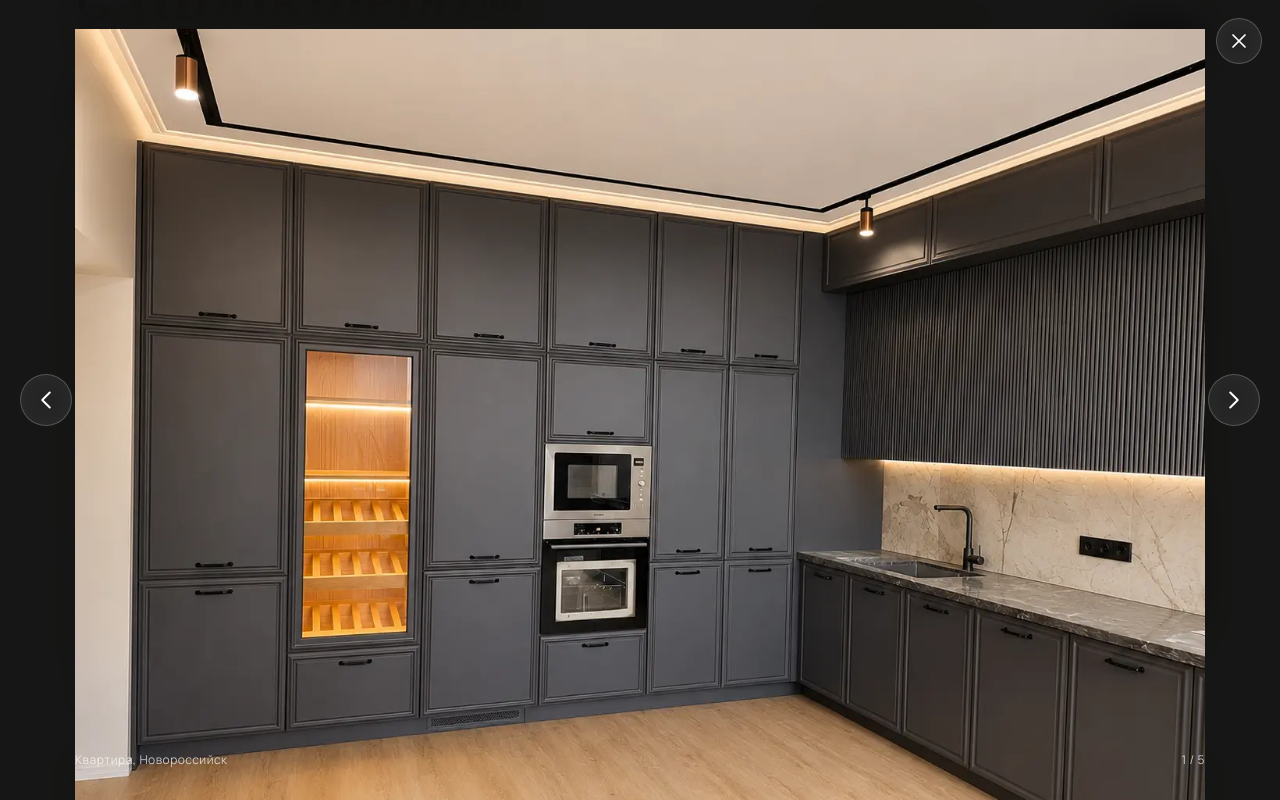
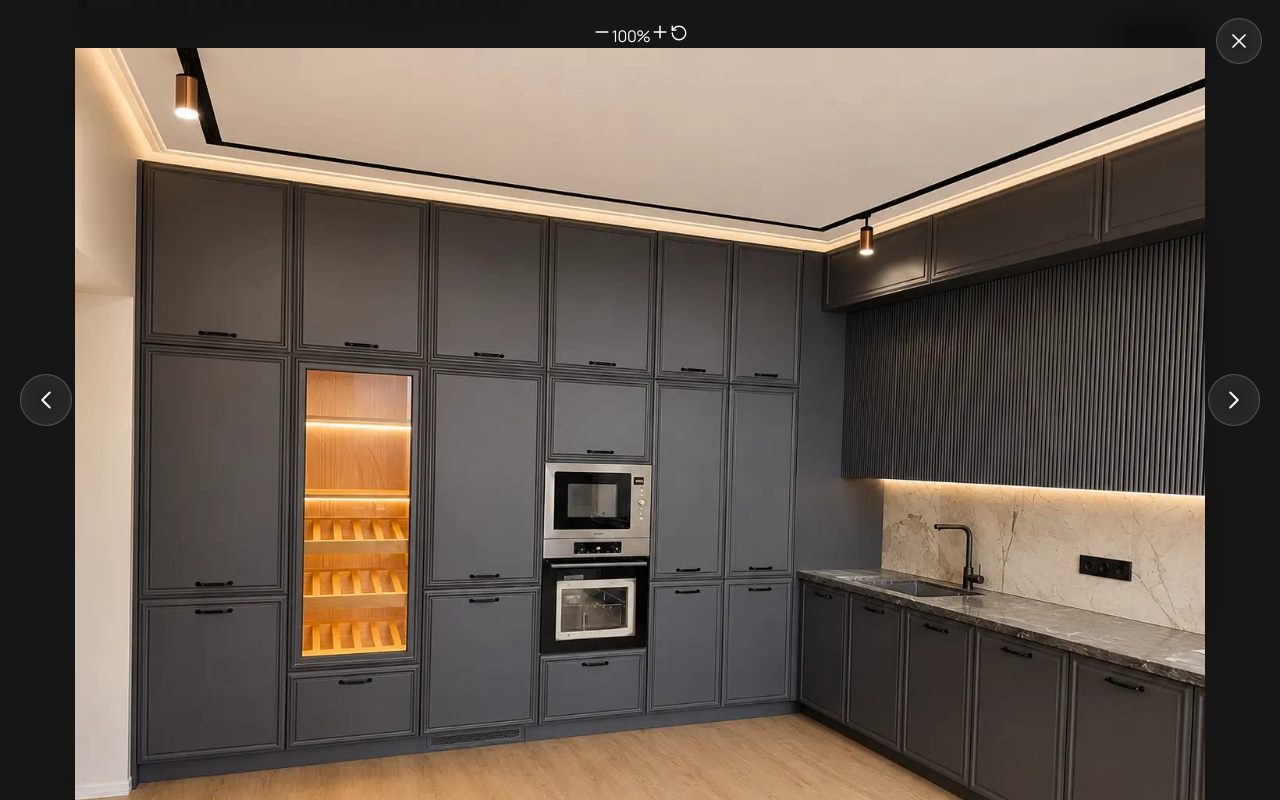
Before and after one commit to ikhmelevskiy02-web/khmelevskiy-furniture-studio, a React (Vite) app: page / in a window 1280 px wide. Both pictures are taken after a click on the button 974 px from the left and 1669 px from the top of the page. Shown: the part 1269-2069 px from the top of the page. Built offline with nearby package versions, Linux system fonts and the light colour scheme.

Commit message:
Improve gallery zoom and update studio sections

```diff
--- a/src/App.jsx
+++ b/src/App.jsx
@@ -2,13 +2,16 @@ import { useEffect, useRef, useState } from 'react'
 import {
   ArrowDownRight,
   ArrowUpRight,
-  Check,
   ChevronLeft,
   ChevronRight,
   ChevronUp,
+  Factory,
   Mail,
   MapPin,
+  Minus,
   Phone,
+  Plus,
+  RotateCcw,
   Send,
   X,
 } from 'lucide-react'
@@ -26,7 +29,6 @@ const CONTACTS = {
   city: 'Ростов-на-Дону',
 }
 
-const FORM_ENDPOINT = ''
 const ASSET_VERSION = '20260719-1'
 const asset = (path) => {
   const normalizedPath = String(path).replace(/^\/+/, '')
@@ -37,6 +39,7 @@ const asset = (path) => {
 const NAV_LINKS = [
   { href: '#works', label: 'Проекты' },
   { href: '#services', label: 'Возможности' },
+  { href: '#production', label: 'Производство' },
   { href: '#about', label: 'Студия' },
   { href: '#contacts', label: 'Контакты' },
 ]
@@ -113,12 +116,9 @@ const SERVICES = [
   },
 ]
 
-const PROCESS = [
-  ['01', 'Знакомство', 'Обсуждаем пространство, сценарии жизни, эстетику и ориентиры по бюджету.'],
-  ['02', 'Проект', 'Делаем замер, продумываем конструкцию, материалы и визуальную подачу.'],
-  ['03', 'Производство', 'Изготавливаем на собственных мощностях и контролируем каждый узел.'],
-  ['04', 'Монтаж', 'Доставляем, собираем и сдаём готовый интерьер без разрыва между идеей и реализацией.'],
-]
+const PRODUCTION_ADDRESS = 'Ростовская область, Родионово-Несветайский район, Волошинское сельское поселение, село Генеральское, Советская улица, 4Б/2'
+const PRODUCTION_MAP_URL = `https://yandex.ru/map-widget/v1/?mode=search&text=${encodeURIComponent(PRODUCTION_ADDRESS)}&z=15`
+const PRODUCTION_MAP_LINK = `https://yandex.ru/maps/?mode=search&text=${encodeURIComponent(PRODUCTION_ADDRESS)}`
 
 const OGRN = ['11561', '71000', '457'].join('')
 const INN = ['61300', '09848'].join('')
@@ -284,7 +284,7 @@ function Hero() {
             <ArrowDownRight size={18} strokeWidth={2.2} />
           </a>
 
-          <a className="btn-book" href="#callback">
+          <a className="btn-book" href={CONTACTS.telegramHref} target="_blank" rel="noreferrer">
             <span className="btn-book-avatar"><Phone size={18} strokeWidth={1.9} /></span>
             <span className="btn-book-text">
               <span className="btn-book-primary">Обсудить проект</span>
@@ -347,14 +347,35 @@ function ZoomableImage({ className = '', onOpen, ...props }) {
 
 function ImageLightbox({ gallery, onClose }) {
   const [activeImage, setActiveImage] = useState(gallery.index ?? 0)
+  const [scale, setScale] = useState(1)
+  const [position, setPosition] = useState({ x: 0, y: 0 })
   const closeButton = useRef(null)
-  const touchStart = useRef(null)
+  const gesture = useRef(null)
+  const dragged = useRef(false)
   const images = gallery.images
   const isGallery = images.length > 1
+  const minScale = 1
+  const maxScale = 5
+
+  const applyScale = (nextScale) => {
+    const normalized = Math.min(maxScale, Math.max(minScale, nextScale))
+    setScale(normalized)
+    if (normalized === minScale) setPosition({ x: 0, y: 0 })
+  }
+
+  const zoomBy = (amount) => applyScale(scale + amount)
+  const resetView = () => {
+    setScale(1)
+    setPosition({ x: 0, y: 0 })
+  }
 
   const showImage = (nextIndex) => {
     setActiveImage((nextIndex + images.length) % images.length)
   }
+
+  useEffect(() => {
+    resetView()
+  }, [activeImage])
 
   useEffect(() => {
     const previousOverflow = document.body.style.overflow
@@ -369,6 +390,23 @@ function ImageLightbox({ gallery, onClose }) {
       if (event.key === 'ArrowRight' && isGallery) {
         setActiveImage((current) => (current + 1) % images.length)
       }
+      if (event.key === '+' || event.key === '=') {
+        event.preventDefault()
+        setScale((current) => Math.min(maxScale, current + 0.5))
+      }
+      if (event.key === '-') {
+        event.preventDefault()
+        setScale((current) => {
+          const next = Math.max(minScale, current - 0.5)
+          if (next === minScale) setPosition({ x: 0, y: 0 })
+          return next
+        })
+      }
+      if (event.key === '0') {
+        event.preventDefault()
+        setScale(1)
+        setPosition({ x: 0, y: 0 })
+      }
     }
 
     window.addEventListener('keydown', handleKeyDown)
@@ -378,18 +416,80 @@ function ImageLightbox({ gallery, onClose }) {
     }
   }, [images.length, isGallery, onClose])
 
+  const getTouchDistance = (touches) => {
+    const first = touches[0]
+    const second = touches[1]
+    return Math.hypot(second.clientX - first.clientX, second.clientY - first.clientY)
+  }
+
   const handleTouchStart = (event) => {
-    const touch = event.changedTouches[0]
-    touchStart.current = touch ? { x: touch.clientX, y: touch.clientY } : null
+    dragged.current = false
+    if (event.touches.length === 2) {
+      gesture.current = {
+        mode: 'pinch',
+        distance: getTouchDistance(event.touches),
+        scale,
+      }
+      return
+    }
+
+    const touch = event.touches[0]
+    if (!touch) return
+    gesture.current = {
+      mode: scale > 1 ? 'pan' : 'swipe',
+      x: touch.clientX,
+      y: touch.clientY,
+      originX: position.x,
+      originY: position.y,
+    }
+  }
+
+  const handleTouchMove = (event) => {
+    if (!gesture.current) return
+
+    if (gesture.current.mode === 'pinch' && event.touches.length === 2) {
+      event.preventDefault()
+      const ratio = getTouchDistance(event.touches) / gesture.current.distance
+      applyScale(gesture.current.scale * ratio)
+      dragged.current = true
+      return
+    }
+
+    if (gesture.current.mode === 'pan' && event.touches.length === 1) {
+      event.preventDefault()
+      const touch = event.touches[0]
+      setPosition({
+        x: gesture.current.originX + touch.clientX - gesture.current.x,
+        y: gesture.current.originY + touch.clientY - gesture.current.y,
+      })
+      dragged.current = true
+    }
   }
 
   const handleTouchEnd = (event) => {
-    if (touchStart.current === null) return
+    if (!gesture.current) return
+
+    if (event.touches.length === 1 && gesture.current.mode === 'pinch') {
+      const touch = event.touches[0]
+      gesture.current = {
+        mode: scale > 1 ? 'pan' : 'swipe',
+        x: touch.clientX,
+        y: touch.clientY,
+        originX: position.x,
+        originY: position.y,
+      }
+      return
+    }
+
+    if (event.touches.length > 0) return
+    const currentGesture = gesture.current
+    gesture.current = null
+    if (currentGesture.mode !== 'swipe') return
+
     const touch = event.changedTouches[0]
-    const end = touch ? { x: touch.clientX, y: touch.clientY } : touchStart.current
-    const distanceX = end.x - touchStart.current.x
-    const distanceY = end.y - touchStart.current.y
-    touchStart.current = null
+    const end = touch ? { x: touch.clientX, y: touch.clientY } : { x: currentGesture.x, y: currentGesture.y }
+    const distanceX = end.x - currentGesture.x
+    const distanceY = end.y - currentGesture.y
 
     if (distanceY < -72 && Math.abs(distanceY) > Math.abs(distanceX) * 1.15) {
       onClose()
@@ -400,9 +500,39 @@ function ImageLightbox({ gallery, onClose }) {
     distanceX > 0 ? showImage(activeImage - 1) : showImage(activeImage + 1)
   }
 
-  const handleBackdropClick = (event) => {
-    if (event.target.closest('img, button')) return
-    onClose()
+  const handleWheel = (event) => {
+    event.preventDefault()
+    zoomBy(event.deltaY < 0 ? 0.35 : -0.35)
+  }
+
+  const handleMouseDown = (event) => {
+    if (scale <= 1 || event.button !== 0) return
+    dragged.current = false
+    gesture.current = {
+      mode: 'pan',
+      x: event.clientX,
+      y: event.clientY,
+      originX: position.x,
+      originY: position.y,
+    }
+  }
+
+  const handleMouseMove = (event) => {
+    if (gesture.current?.mode !== 'pan' || scale <= 1) return
+    setPosition({
+      x: gesture.current.originX + event.clientX - gesture.current.x,
+      y: gesture.current.originY + event.clientY - gesture.current.y,
+    })
+    dragged.current = true
+  }
+
+  const handleMouseUp = () => {
+    gesture.current = null
+  }
+
+  const handleStageClick = (event) => {
+    if (event.target === event.currentTarget && !dragged.current) onClose()
+    dragged.current = false
   }
 
   return (
@@ -411,7 +541,7 @@ function ImageLightbox({ gallery, onClose }) {
       role="dialog"
       aria-modal="true"
       aria-label={`Полноэкранный просмотр: ${gallery.label}`}
-      onClick={handleBackdropClick}
+      onClick={(event) => event.target === event.currentTarget && onClose()}
     >
       <button ref={closeButton} className="lightbox-close" type="button" onClick={onClose} aria-label="Закрыть изображение">
         <X size={24} strokeWidth={1.7} />
@@ -423,13 +553,44 @@ function ImageLightbox({ gallery, onClose }) {
         </button>
       )}
 
-      <figure className="lightbox-figure" onTouchStart={handleTouchStart} onTouchEnd={handleTouchEnd}>
-        <div className="lightbox-image-stage">
-          <img src={asset(images[activeImage])} alt={`${gallery.label}${isGallery ? ` — фотография ${activeImage + 1} из ${images.length}` : ''}`} />
+      <div className="lightbox-zoom-tools" aria-label="Масштаб изображения">
+        <button type="button" onClick={() => zoomBy(-0.5)} disabled={scale <= minScale} aria-label="Уменьшить изображение">
+          <Minus size={20} strokeWidth={1.8} />
+        </button>
+        <output aria-live="polite">{Math.round(scale * 100)}%</output>
+        <button type="button" onClick={() => zoomBy(0.5)} disabled={scale >= maxScale} aria-label="Увеличить изображение">
+          <Plus size={20} strokeWidth={1.8} />
+        </button>
+        <button type="button" onClick={resetView} disabled={scale === 1 && position.x === 0 && position.y === 0} aria-label="Сбросить масштаб">
+          <RotateCcw size={18} strokeWidth={1.8} />
+        </button>
+      </div>
+
+      <figure className="lightbox-figure">
+        <div
+          className={`lightbox-image-stage${scale > 1 ? ' is-zoomed' : ''}`}
+          onWheel={handleWheel}
+          onTouchStart={handleTouchStart}
+          onTouchMove={handleTouchMove}
+          onTouchEnd={handleTouchEnd}
+          onTouchCancel={handleTouchEnd}
+          onMouseDown={handleMouseDown}
+          onMouseMove={handleMouseMove}
+          onMouseUp={handleMouseUp}
+          onMouseLeave={handleMouseUp}
+          onClick={handleStageClick}
+        >
+          <img
+            src={asset(images[activeImage])}
+            alt={`${gallery.label}${isGallery ? ` — фотография ${activeImage + 1} из ${images.length}` : ''}`}
+            draggable="false"
+            onDoubleClick={() => scale > 1 ? resetView() : applyScale(2.5)}
+            style={{ transform: `translate3d(${position.x}px, ${position.y}px, 0) scale(${scale})` }}
+          />
         </div>
-        <figcaption>
+        <figcaption onClick={onClose}>
           <span>{gallery.label}</span>
-          {isGallery && <span>{activeImage + 1} / {images.length}</span>}
+          <span>{isGallery ? `${activeImage + 1} / ${images.length} · ` : ''}Колесо, двойной клик или жест двумя пальцами</span>
         </figcaption>
       </figure>
 
@@ -614,7 +775,6 @@ function Services({ onOpenImage }) {
           <span className="eyebrow light">Возможности</span>
           <h2 className="section-title light-title">Мастерская <span className="serif italic">без&nbsp;границ</span></h2>
           <p>Выберите направление — пространство справа покажет характер работы, материалы и масштаб.</p>
-          <span className="services-signature">6 направлений · 1 производство</span>
         </div>
 
         <div className="services-stage">
@@ -660,10 +820,62 @@ function Services({ onOpenImage }) {
   )
 }
 
+function Production() {
+  const placeholders = [
+    ['01', 'Цех и оборудование'],
+    ['02', 'Материалы и отделка'],
+    ['03', 'Сборка и контроль качества'],
+  ]
+
+  return (
+    <section className="section production" id="production">
+      <div className="production-head">
+        <div>
+          <span className="eyebrow">Наше производство</span>
+          <h2 className="section-title">От идеи до готового <span className="serif italic">интерьера</span></h2>
+        </div>
+        <p>Собственное производство позволяет контролировать точность, материалы и качество исполнения на каждом этапе.</p>
+      </div>
+
+      <div className="production-projects" aria-label="Будущая галерея производства">
+        {placeholders.map(([number, title]) => (
+          <div className="production-placeholder" key={number}>
+            <span>{number}</span>
+            <Factory size={28} strokeWidth={1.35} />
+            <div>
+              <strong>{title}</strong>
+              <small>Фото скоро появится</small>
+            </div>
+          </div>
+        ))}
+      </div>
+
+      <div className="production-location">
+        <div className="production-address">
+          <span className="production-address-icon"><MapPin size={22} strokeWidth={1.7} /></span>
+          <div>
+            <span className="eyebrow">Адрес производства</span>
+            <p>{PRODUCTION_ADDRESS}</p>
+            <a href={PRODUCTION_MAP_LINK} target="_blank" rel="noreferrer">
+              Построить маршрут <ArrowUpRight size={17} />
+            </a>
+          </div>
+        </div>
+        <div className="production-map">
+          <iframe
+            src={PRODUCTION_MAP_URL}
+            title="Производство Khmelevsky Furniture Studio на карте"
+            loading="lazy"
+            allowFullScreen
+          />
+          <span className="production-map-label"><MapPin size={15} /> Генеральское</span>
+        </div>
+      </div>
+    </section>
+  )
+}
+
 function About({ onOpenImage }) {
-  const [activeStep, setActiveStep] = useState(0)
-  const [stepNumber, stepTitle, stepText] = PROCESS[activeStep]
-
   return (
     <section className="section about" id="about">
       <div className="about-heading">
@@ -696,113 +908,13 @@ function About({ onOpenImage }) {
         <p className="about-lead">Мебель должна ощущаться так, будто всегда была частью архитектуры</p>
         <p className="about-text">Поэтому проектировщики, производство и монтажная команда работают как единая система. Мы не адаптируем готовые модули — начинаем с человека, его привычек и конкретного пространства.</p>
         <div className="about-facts">
-          <span><b>10+</b><small>лет опыта</small></span>
+          <span><b>20+</b><small>лет опыта</small></span>
           <span><b>2500+</b><small>реализованных проектов</small></span>
           <span><b>∞</b><small>вариантов исполнения</small></span>
         </div>
         <a className="text-link" href="#contacts">Обсудить идею <ArrowUpRight size={18} /></a>
       </div>
-
-      <div className="process-lab">
-        <div className="process-head">
-          <span>Как рождается проект</span>
-          <span>{stepNumber} / 04</span>
-        </div>
-        <div className="process-progress"><span style={{ width: `${(activeStep + 1) * 25}%` }} /></div>
-        <div className="process-tabs" role="tablist" aria-label="Этапы работы">
-          {PROCESS.map(([number, title], index) => (
-            <button
-              key={number}
-              type="button"
-              className={activeStep === index ? 'is-active' : ''}
-              onClick={() => setActiveStep(index)}
-              aria-selected={activeStep === index}
-              role="tab"
-            >
-              <span>{number}</span>{title}
-            </button>
-          ))}
-        </div>
-        <div className="process-detail" key={stepNumber}>
-          <span>{stepNumber}</span>
-          <h3>{stepTitle}</h3>
-          <p>{stepText}</p>
-        </div>
-      </div>
     </section>
-  )
-}
-
-function CallbackForm() {
-  const [name, setName] = useState('')
-  const [phone, setPhone] = useState('')
-  const [comment, setComment] = useState('')
-  const [status, setStatus] = useState('idle')
-
-  const submit = async (event) => {
-    event.preventDefault()
-    if (!phone.trim()) return
-    setStatus('sending')
-
-    if (FORM_ENDPOINT) {
-      try {
-        const response = await fetch(FORM_ENDPOINT, {
-          method: 'POST',
-          headers: { Accept: 'application/json', 'Content-Type': 'application/json' },
-          body: JSON.stringify({ Имя: name, Телефон: phone, Комментарий: comment }),
-        })
-        setStatus(response.ok ? 'ok' : 'error')
-      } catch {
-        setStatus('error')
-      }
-      return
-    }
-
-    const subject = encodeURIComponent('Заявка на обратный звонок с сайта')
-    const body = encodeURIComponent(`Имя: ${name || '—'}\nТелефон: ${phone}\nКомментарий: ${comment || '—'}`)
-    window.location.href = `${CONTACTS.emailHref}?subject=${subject}&body=${body}`
-    setStatus('ok')
-  }
-
-  if (status === 'ok') {
-    return (
-      <div className="form-done">
-        <span className="form-done-icon"><Check size={22} strokeWidth={2.2} /></span>
-        <p className="form-kicker">Заявка отправлена</p>
-        <h3>Спасибо, скоро свяжемся</h3>
-        <p>Если удобнее продолжить сейчас — напишите нам в Telegram.</p>
-        <a className="btn-primary btn-light" href={CONTACTS.telegramHref} target="_blank" rel="noreferrer">
-          Открыть Telegram <ArrowUpRight size={18} />
-        </a>
-      </div>
-    )
-  }
-
-  return (
-    <form className="callback" onSubmit={submit}>
-      <p className="form-kicker">Оставить заявку</p>
-      <h3>Давайте обсудим ваш проект</h3>
-
-      <label className="field">
-        <span>Ваше имя</span>
-        <input type="text" value={name} onChange={(event) => setName(event.target.value)} placeholder="Как к вам обращаться" />
-      </label>
-      <label className="field">
-        <span>Телефон *</span>
-        <input type="tel" required value={phone} onChange={(event) => setPhone(event.target.value)} placeholder="+7 (___) ___-__-__" />
-      </label>
-      <label className="field">
-        <span>Коротко о задаче</span>
-        <textarea rows={2} value={comment} onChange={(event) => setComment(event.target.value)} placeholder="Кухня, гардеробная, коммерческий проект…" />
-      </label>
-
-      <button className="form-submit" type="submit" disabled={status === 'sending'}>
-        {status === 'sending' ? 'Отправляем…' : 'Отправить заявку'}
-        <ArrowUpRight size={18} />
-      </button>
-      {status === 'error' && <p className="form-error">Не удалось отправить. Позвоните нам: {CONTACTS.phoneLabel}</p>}
-      <p className="form-note">Нажимая кнопку, вы соглашаетесь на обработку персональных данных.</p>
-    </form>
   )
 }
 
@@ -823,7 +935,6 @@ function Contact() {
           </div>
         </div>
 
-        <div id="callback"><CallbackForm /></div>
       </div>
     </section>
   )
@@ -868,6 +979,7 @@ export default function App() {
         <Clients />
         <Portfolio onOpenImage={setLightbox} />
         <Services onOpenImage={setLightbox} />
+        <Production />
         <About onOpenImage={setLightbox} />
         <Contact />
       </main>
```
